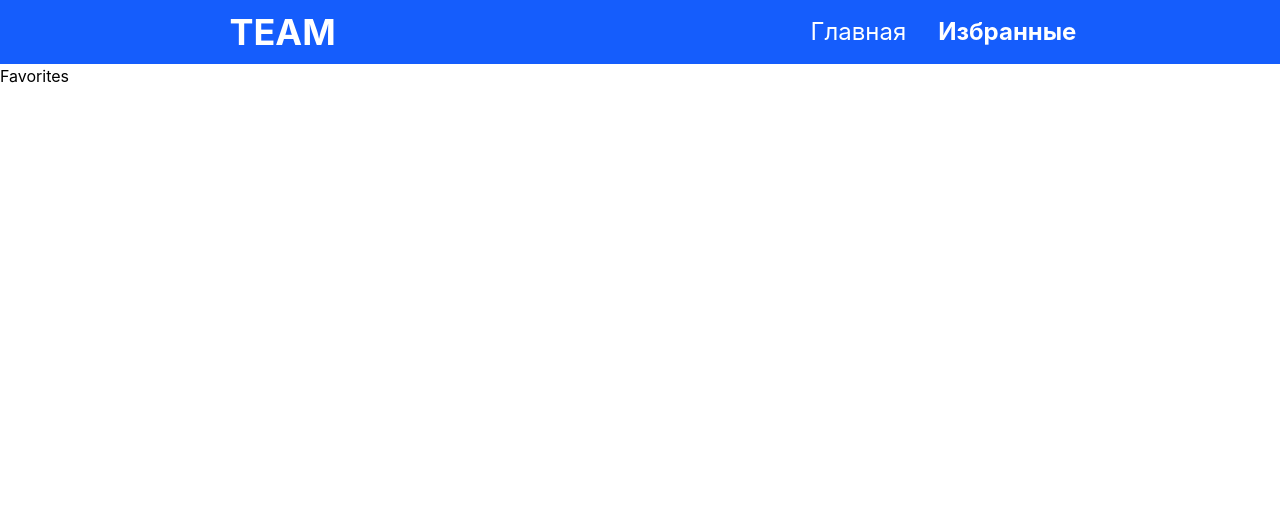
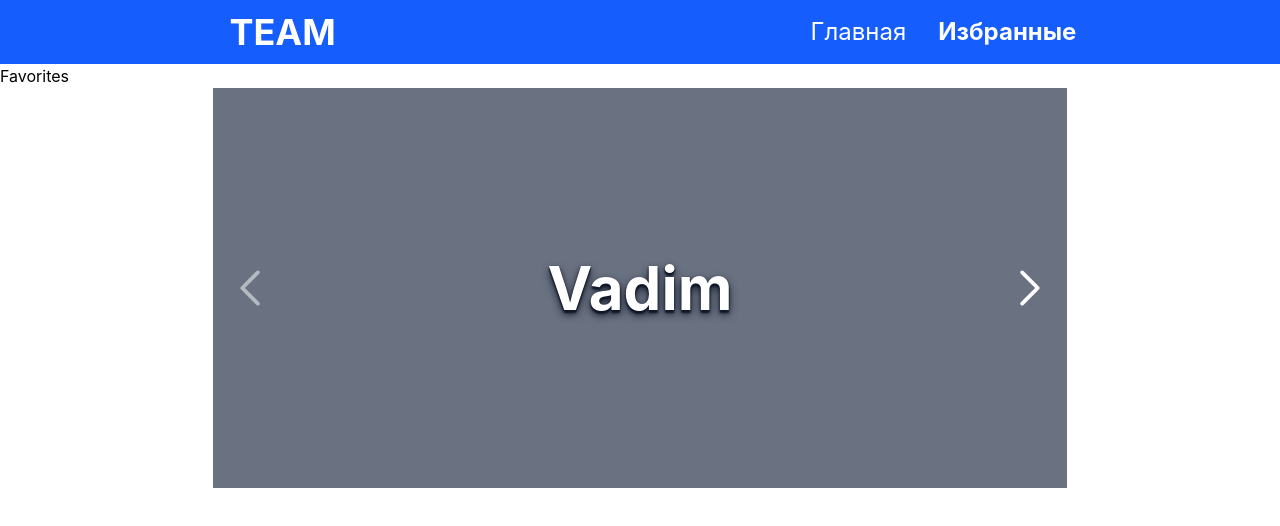
Before and after one commit to KarinaKold/TEAM-hackathon, a React (Vite) app: page /favorites in a window 1280 px wide. Shown: the top 526 px of the page. Built offline with nearby package versions, Linux system fonts and the light colour scheme.

Commit message:
created Slider component

```diff
--- a/package.json
+++ b/package.json
@@ -28,6 +28,7 @@
 		"prop-types": "^15.8.1",
 		"react": "^19.2.4",
 		"react-dom": "^19.2.4",
+		"react-icons": "^5.5.0",
 		"react-router": "^7.13.1",
 		"tailwindcss": "^4.2.1"
 	},
--- a/src/components/index.js
+++ b/src/components/index.js
@@ -1,3 +1,5 @@
 export * from './button/Button';
 export * from './dropdown/Dropdown';
 export * from './navbar/Navbar';
+export * from './breadcrumps/Breadcrumbs';
+export * from './slider/Slider';
--- /dev/null
+++ b/src/components/slider/Slider.jsx
@@ -0,0 +1,38 @@
+import { useState } from 'react';
+import { GoChevronLeft, GoChevronRight } from 'react-icons/go';
+
+export const Slider = () => {
+	const [currentIndex, setCurrentIndex] = useState(0);
+
+	const names = ['Vadim', 'Karina', 'Maria', 'Maksim'];
+
+	const handlePrev = () => {
+		setCurrentIndex((prev) => Math.max(prev - 1, 0));
+	};
+	const handleNext = () => {
+		setCurrentIndex((prev) => Math.min(prev + 1, names.length - 1));
+	};
+	return (
+		<div className=" flex flex-col gap-2  w-screen h-[50vh] ">
+			<div className="flex w-2/3 h-full border-gray-600 bg-gray-500 text-6xl text-white items-center relative">
+				<button
+					className="hover:cursor-pointer absolute left-2 disabled:cursor-not-allowed disabled:opacity-50"
+					disabled={currentIndex === 0}
+					onClick={handlePrev}
+				>
+					<GoChevronLeft />
+				</button>
+				<span className="animate-wobble-x font-bold text-shadow-gray-900 text-shadow-lg">
+					{names[currentIndex]}
+				</span>
+				<button
+					className=" hover:cursor-pointer absolute right-2 disabled:cursor-not-allowed  disabled:opacity-50"
+					onClick={handleNext}
+					disabled={currentIndex === names.length - 1}
+				>
+					<GoChevronRight />
+				</button>
+			</div>
+		</div>
+	);
+};
--- a/src/pages/About.jsx
+++ /dev/null
@@ -1,20 +0,0 @@
-import { Breadcrumbs } from '../components/breadcrumps/Breadcrumbs';
-import { Button } from '../components/button/Button';
-import { Link, useNavigate } from 'react-router';
-
-export const About = () => {
-	const navigate = useNavigate();
-
-	const handleClick = () => {
-		navigate('/');
-	};
-	return (
-		<div>
-			<Breadcrumbs />
-			About team hackathon
-			<Button onClick={handleClick}>Back</Button>
-			<Link to="/about/third">Third</Link>
-			<br />
-		</div>
-	);
-};
--- a/src/pages/FavoritesPage.jsx
+++ b/src/pages/FavoritesPage.jsx
@@ -1,3 +1,11 @@
+import { Slider } from '../components';
+
 export const FavoritesPage = () => {
-	return <div>Favorites</div>;
+	return (
+		<div>
+			Favorites
+			<br />
+			<Slider />
+		</div>
+	);
 };
```
Also changed, not shown: 1 other file (tests, documents, lock files or other folders).
